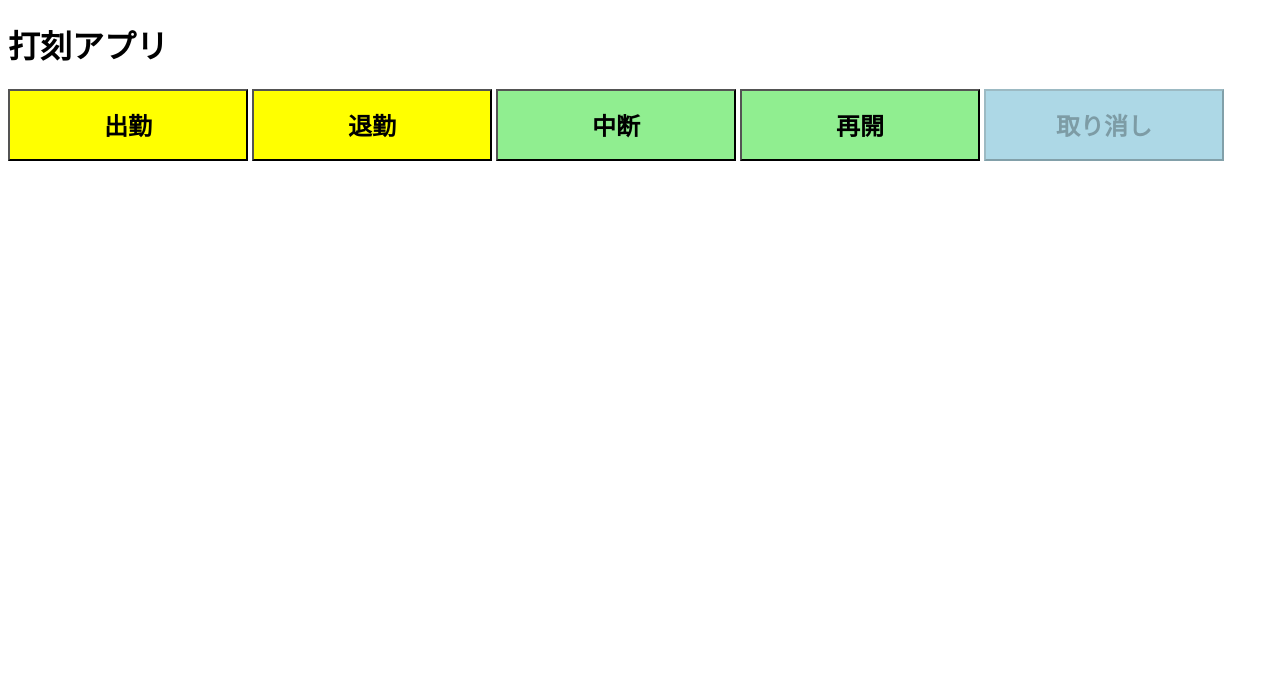
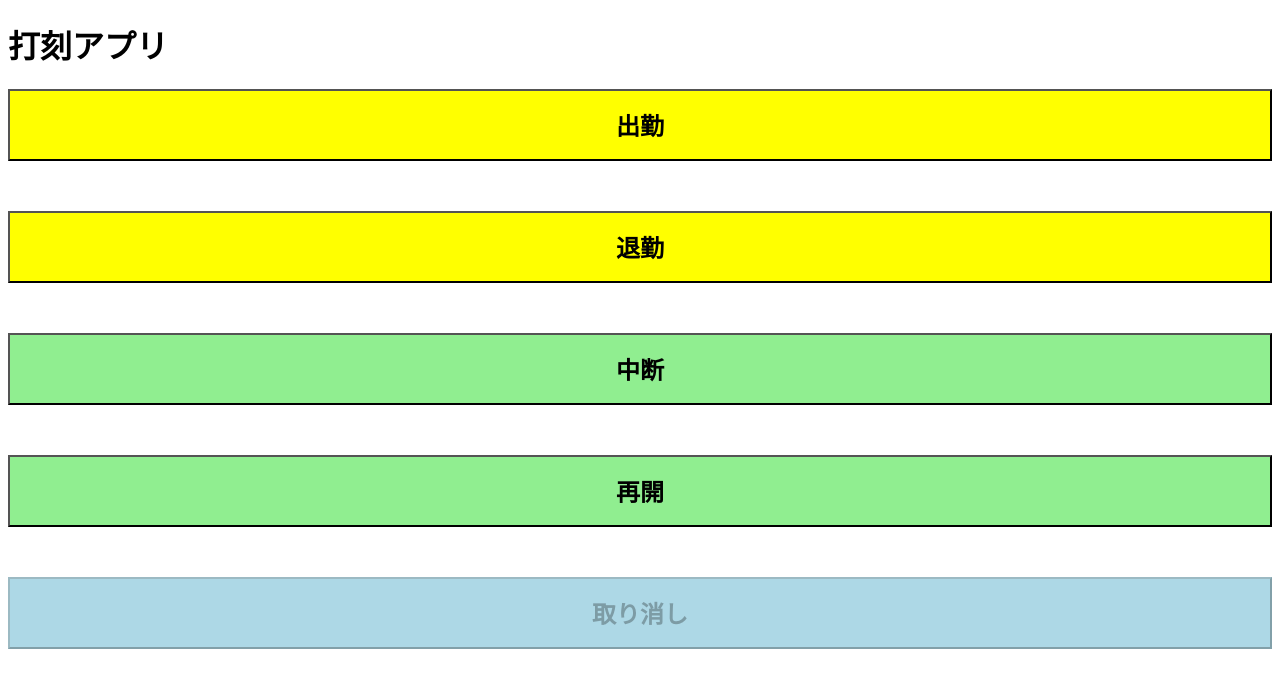
Before and after one commit to KoshiroSato/dakoku_app, a Python web app: template flask/templates/index.html in a window 1280 px wide. Shown: the top 688 px of the page. Run offline with Jinja, Linux system fonts and the light colour scheme; the template is opened without the code that fills it, so the values that code supplies are empty.

Commit message:
ボタンのデザインを変えた

```diff
--- a/flask/static/css/style.css
+++ b/flask/static/css/style.css
@@ -5,32 +5,33 @@ button {
     font-weight: bold;
     background: yellow;
     cursor:pointer;
+    width: 100%;
+    margin-bottom: 50px;
   }
 
-button:hover{
+button:hover {
     opacity: 0.4;
   }
 
-.end_button{
+#end_btn {
     background: yellow;
-    position: relative;
-    /* left: 280px;
-    bottom: 72px; */
+    width: 100%;
+    margin-bottom: 50px;
   }
 
-.break-button {
-    background: lightgreen
+#break_btn {
+    background: lightgreen;
+    width: 100%;
+    margin-bottom: 50px;
   }
 
-.restart-button {
+#restart_btn {
     background: lightgreen;
-    position: relative;
-    /* bottom: 72px;
-    left: 280px; */
+    width: 100%;
+    margin-bottom: 50px;
   }
 
-.cancel-button {
+#cancel_btn {
   background: lightblue;
-  position: relative;
-  /* left: 145px; */
+  width: 100%;
 }
--- a/flask/templates/index.html
+++ b/flask/templates/index.html
@@ -8,9 +8,9 @@
     <body>
         <h1>打刻アプリ</h1>
         <button id="start_btn"value="start">出勤</button>
-        <button id="end_btn"value="end"class="end_button">退勤</button>
-        <button id="break_btn"value="break"class="break-button">中断</button>
-        <button id="restart_btn"value="restart"class="restart-button">再開</button>
+        <button id="end_btn"value="end">退勤</button>
+        <button id="break_btn"value="break">中断</button>
+        <button id="restart_btn"value="restart">再開</button>
         </form>
         <button id="cancel_btn"value="cancel"class="cancel-button"disabled>取り消し</button>
         <script type="text/javascript" src="static/js/index.js"></script>
```
